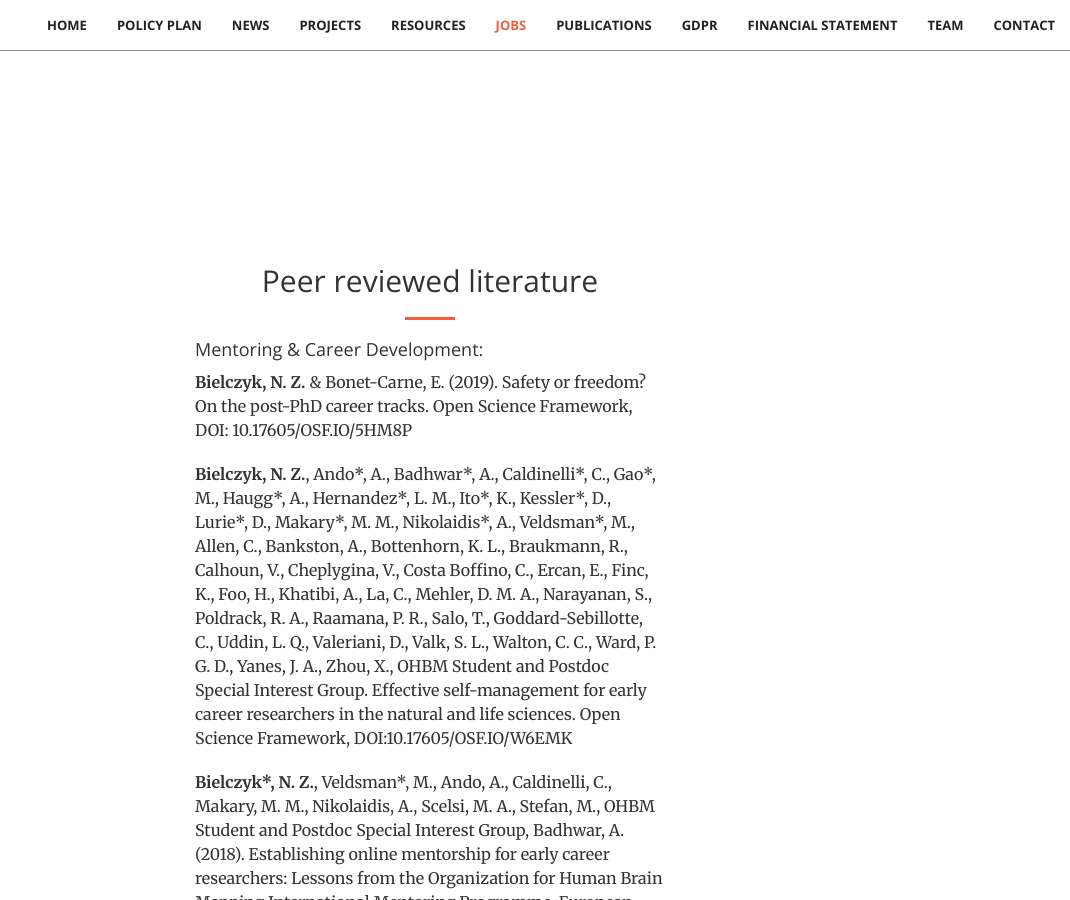
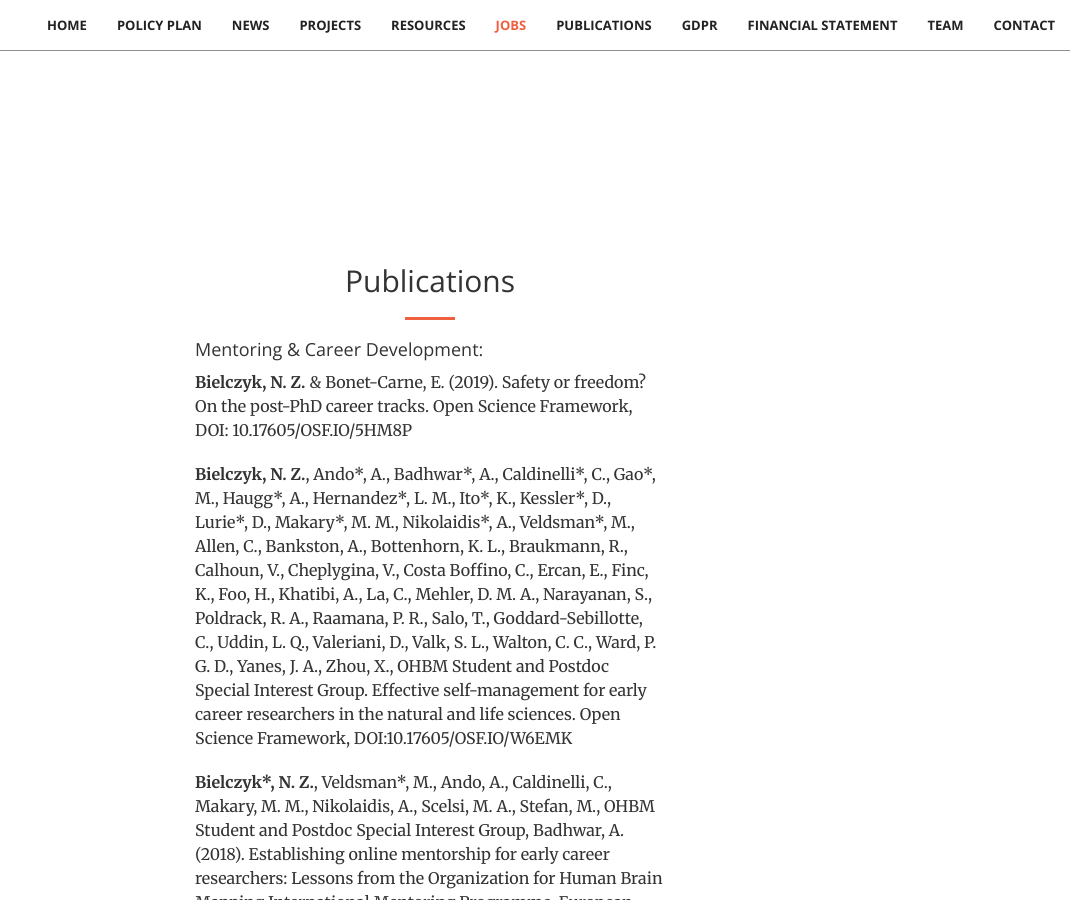
Before and after one commit to stichting-solaris/stichting-solaris.github.io, a Jekyll site: the page built from index.html, in a window 1280 px wide and 900 px high, scrolled down 13689 px. Shown: the whole window, without its empty margins (210-1280 px from the left). Built offline with Jekyll 4.4.1, drawn with Linux system fonts in a browser that asks for light colours; some of the changed text lies outside the part shown.

Commit message:
Update publications.html

```diff
--- a/_includes/publications.html
+++ b/_includes/publications.html
@@ -2,11 +2,12 @@
     <div class="container">
         <div class="row">
             <div class="col-lg-8 col-lg-offset-2 text-center">
-                <h2 class="section-heading">Peer reviewed literature</h2>
+                <h2 class="section-heading">Publications</h2>
                 <hr class="primary">
                 <p class="text-faded">
 
                 <div class="col-lg-8 col-lg-offset-2 text-left">
+<!--Mentoring and Career Development:-->
                 <h4 class="section-heading">Mentoring & Career Development:</h4>
 
                     <p><b>Bielczyk, N. Z.</b> & Bonet-Carne, E. (2019). Safety or freedom? On the post-PhD career tracks.
@@ -37,14 +38,14 @@
                     Open Science Framework, URL: https://osf.io/preprints/metaarxiv/et8ak
                 <p></p>
 
-
-
+<!--Other:-->
+                <hr class="primary">
                 <h4 class="section-heading">Other:</h4>
                 <p>Lurie*, D. J., Kessler*, D., Bassett, D. S., Betzel, R. F., Breakspear, M., Keilholz, S.,
                     Kucyi, A., Liégeois, R., Lindquist, M. A., McIntosh, A. R., Poldrack, R. A., Shine, J. M.,
                     Thompson, W. H., <b>Bielczyk, N. Z.</b>, Douw, L., Kraft, D., Miller, R. L., Muthuraman, M.,
                     Pasquini, L., Razi, A., Vidaurre, D., Xie, H., Calhoun, V. D. (2018). On the nature of
-                    resting fMRI and time-varying functional connectivity. Under review in Network Neuroscience</p>
+                    resting fMRI and time-varying functional connectivity. Network Neuroscience.</p>
                 <p></p>
 
                 <p><b>Bielczyk*, N.</b>, Piskała*, K., Płomecka*, M, Radziński, P., Todorova, L., Foryś, U. (2019).
```
